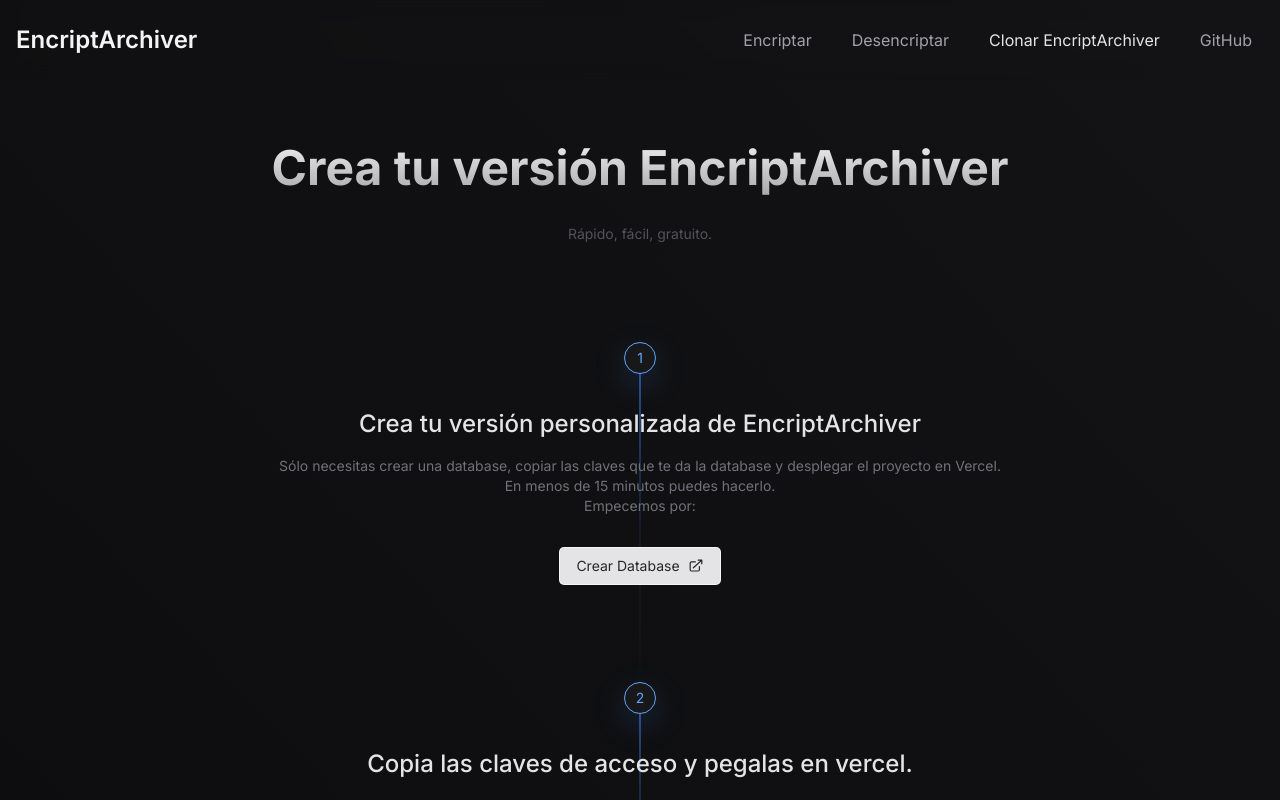
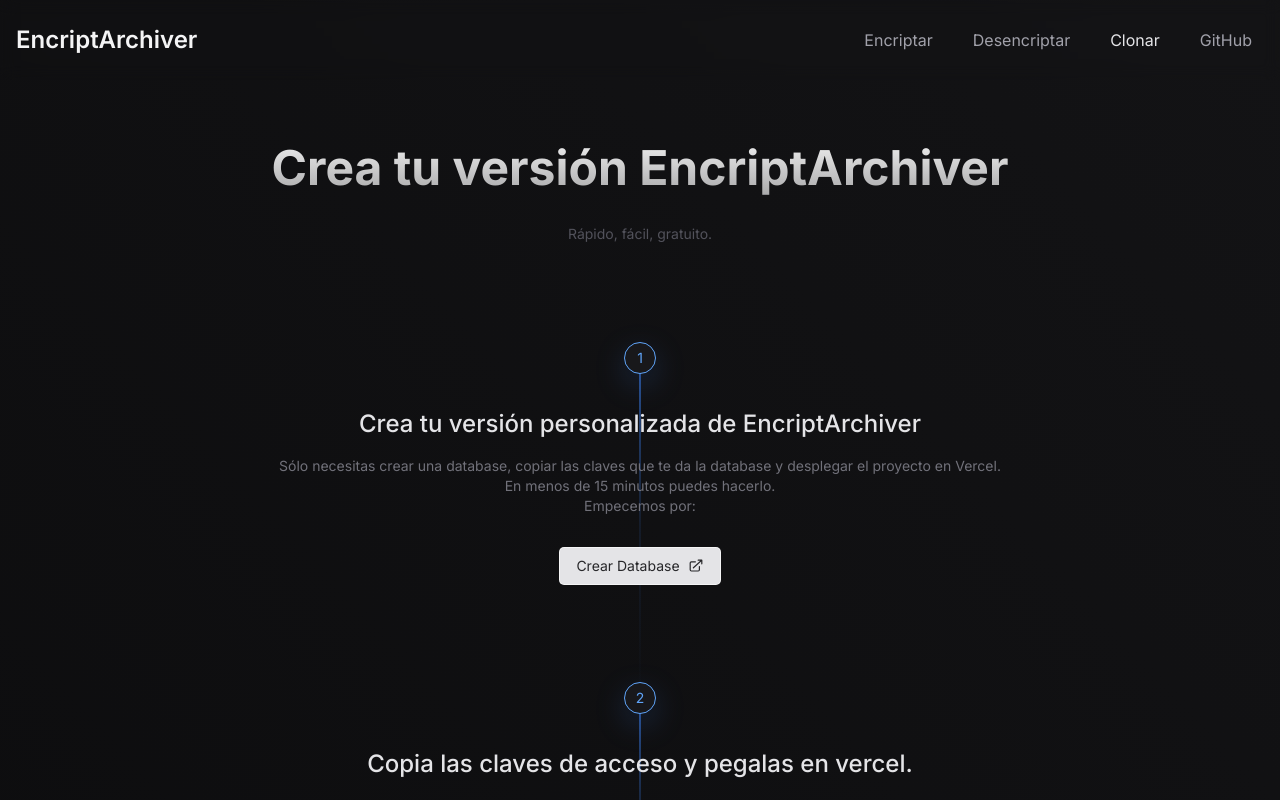
Before and after one commit to drowkid-1/EncriptArchiver, a Next.js app: page /deploy in a window 1280 px wide. Shown: the top 800 px of the page. Built offline with nearby package versions, Linux system fonts and the light colour scheme.

Commit message:
Update header.tsx

```diff
--- a/app/header.tsx
+++ b/app/header.tsx
@@ -14,7 +14,7 @@ const navigation = [
   },
 
   {
-    name: "Clonar EncriptArchiver",
+    name: "Clonar",
     href: "/deploy",
   },
   {
```
